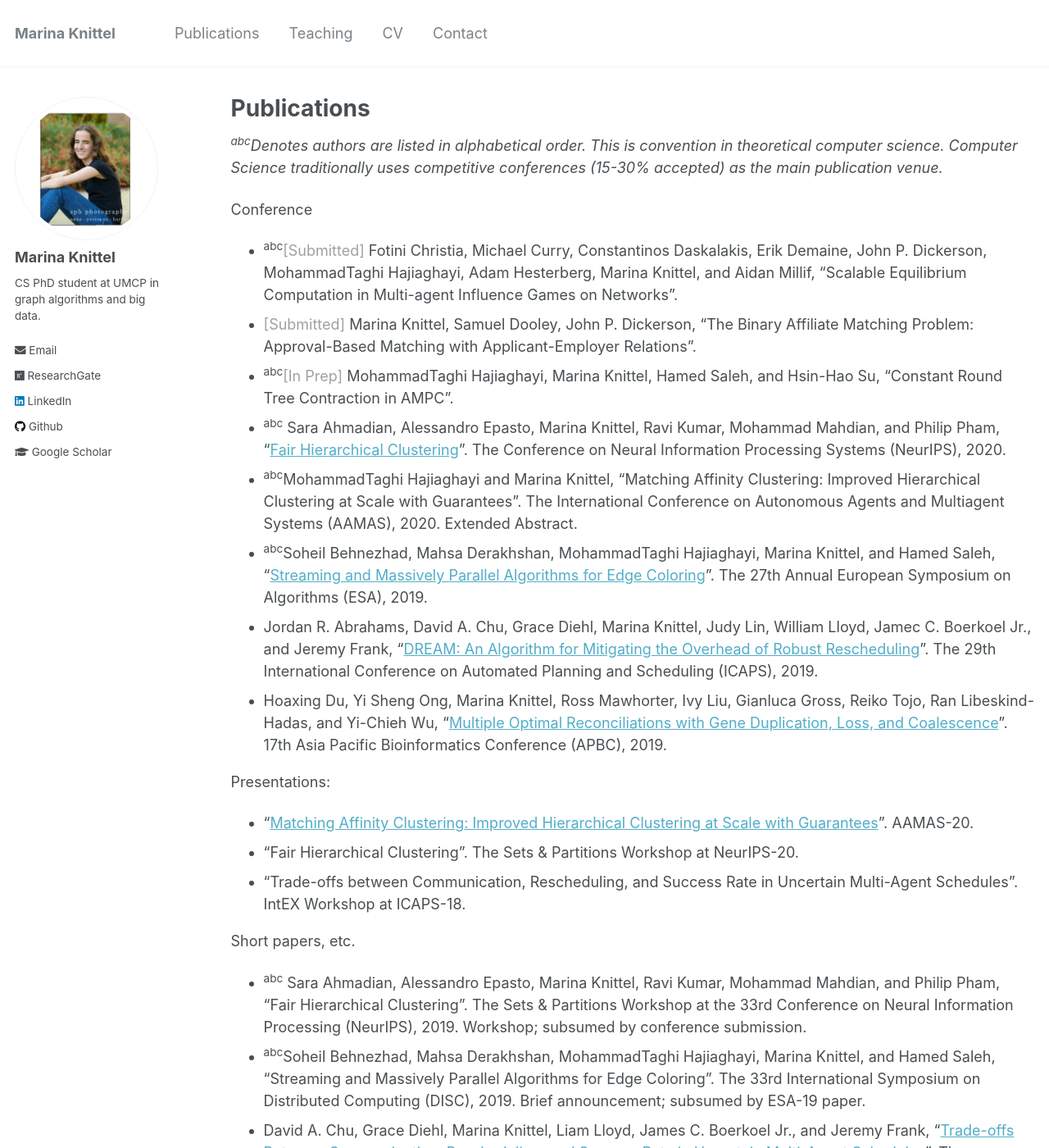
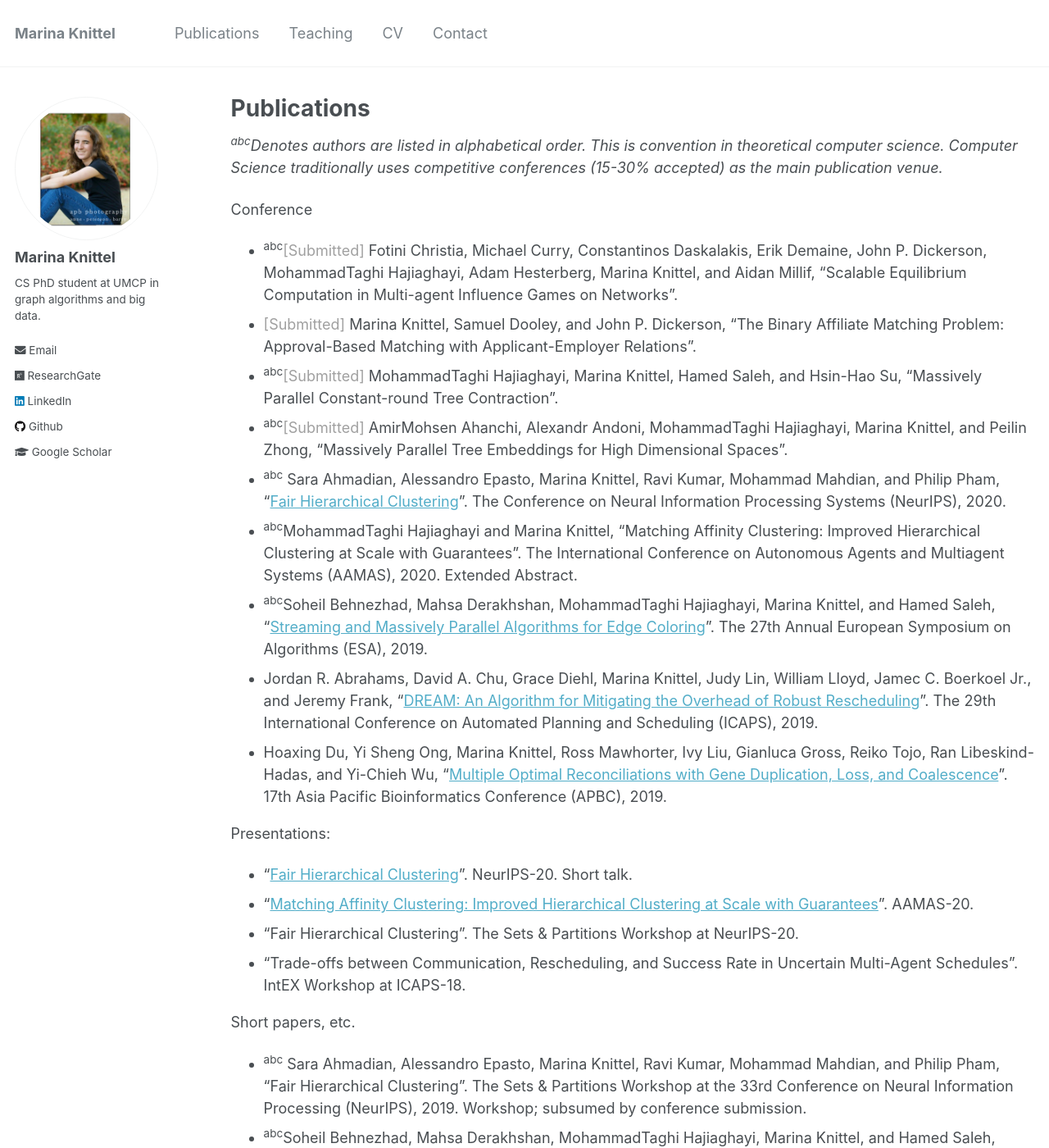
Before and after one commit to mknittel/mknittel.github.io, a Jekyll site: the page built from _pages/publications.md, in a window 1280 px wide and 1400 px high. Shown: the whole window at 82% size. Built offline with Jekyll 4.4.1, drawn with Linux system fonts in a browser that asks for light colours.

Commit message:
Updated publications after STOC 20

```diff
--- a/_pages/publications.md
+++ b/_pages/publications.md
@@ -9,8 +9,9 @@ Computer Science traditionally uses competitive conferences (15-30% accepted) as
 
 Conference
 * <sup>abc</sup><span style="color:#A0A0A0">[Submitted]</span> Fotini Christia, Michael Curry, Constantinos Daskalakis, Erik Demaine, John P. Dickerson, MohammadTaghi Hajiaghayi, Adam Hesterberg, Marina Knittel, and Aidan Millif, "Scalable Equilibrium Computation in Multi-agent Influence Games on Networks".
-* <span style="color:#A0A0A0">[Submitted]</span> Marina Knittel, Samuel Dooley, John P. Dickerson, "The Binary Affiliate Matching Problem: Approval-Based Matching with Applicant-Employer Relations".
-* <sup>abc</sup><span style="color:#A0A0A0">[In Prep]</span> MohammadTaghi Hajiaghayi, Marina Knittel, Hamed Saleh, and Hsin-Hao Su, "Constant Round Tree Contraction in AMPC".
+* <span style="color:#A0A0A0">[Submitted]</span> Marina Knittel, Samuel Dooley, and John P. Dickerson, "The Binary Affiliate Matching Problem: Approval-Based Matching with Applicant-Employer Relations".
+* <sup>abc</sup><span style="color:#A0A0A0">[Submitted]</span> MohammadTaghi Hajiaghayi, Marina Knittel, Hamed Saleh, and Hsin-Hao Su, "Massively Parallel Constant-round Tree Contraction".
+* <sup>abc</sup><span style="color:#A0A0A0">[Submitted]</span> AmirMohsen Ahanchi, Alexandr Andoni, MohammadTaghi Hajiaghayi, Marina Knittel, and Peilin Zhong, "Massively Parallel Tree Embeddings for High Dimensional Spaces".
 * <sup>abc</sup> Sara Ahmadian, Alessandro Epasto, Marina Knittel, Ravi Kumar, Mohammad Mahdian, and Philip Pham, "[Fair Hierarchical Clustering](https://mknittel.github.io/publications/Ahmadian-et-al-NeurIPS-2020)". The Conference on Neural Information Processing Systems (NeurIPS), 2020.
 * <sup>abc</sup>MohammadTaghi Hajiaghayi and Marina Knittel, "Matching Affinity Clustering: Improved Hierarchical Clustering at Scale with Guarantees". The International Conference on Autonomous Agents and Multiagent Systems (AAMAS), 2020. Extended Abstract.
 * <sup>abc</sup>Soheil Behnezhad, Mahsa Derakhshan, MohammadTaghi Hajiaghayi, Marina Knittel, and Hamed Saleh, "[Streaming and Massively Parallel Algorithms for Edge Coloring](https://mknittel.github.io/publications/Behnezhad-et-al-ESA-2019)". The 27th Annual European Symposium on Algorithms (ESA), 2019.
@@ -18,6 +19,7 @@ Conference
 * Hoaxing  Du,  Yi  Sheng  Ong,  Marina  Knittel,  Ross  Mawhorter,  Ivy  Liu,  Gianluca  Gross,  Reiko Tojo, Ran Libeskind-Hadas, and Yi-Chieh Wu, "[Multiple Optimal Reconciliations with Gene Duplication,  Loss,  and  Coalescence](https://mknittel.github.io/publications/Du-et-al-APBC-2019)". 17th Asia Pacific Bioinformatics Conference (APBC), 2019.
 
 Presentations:
+* "[Fair Hierarchical Clustering](https://studio.slideslive.com/web_recorder/share/20201021T184333Z__NeurIPS_posters__18177__fair-hierarchical-clustering?s=5fd2be29-ac54-4ee2-ae2e-adc3404b7fcf)". NeurIPS-20. Short talk.
 * "[Matching Affinity Clustering: Improved Hierarchical Clustering at Scale with Guarantees](https://underline.io/lecture/357-matching-affinity-clustering-improved-hierarchical-clustering-at-scale-with-guarantees)". AAMAS-20.
 * "Fair Hierarchical Clustering". The Sets & Partitions Workshop at NeurIPS-20.
 * "Trade-offs between Communication, Rescheduling, and Success Rate in Uncertain Multi-Agent Schedules". IntEX Workshop at ICAPS-18.
```
Also changed, not shown: _pages/about.md (+1 -1 lines).
